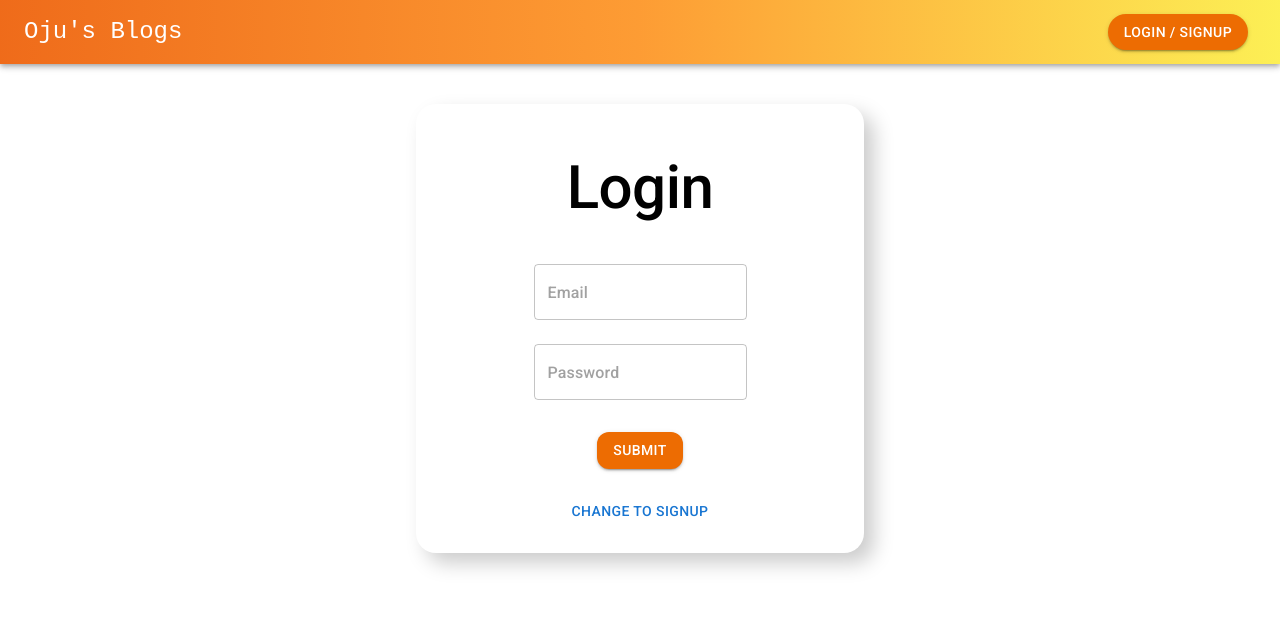
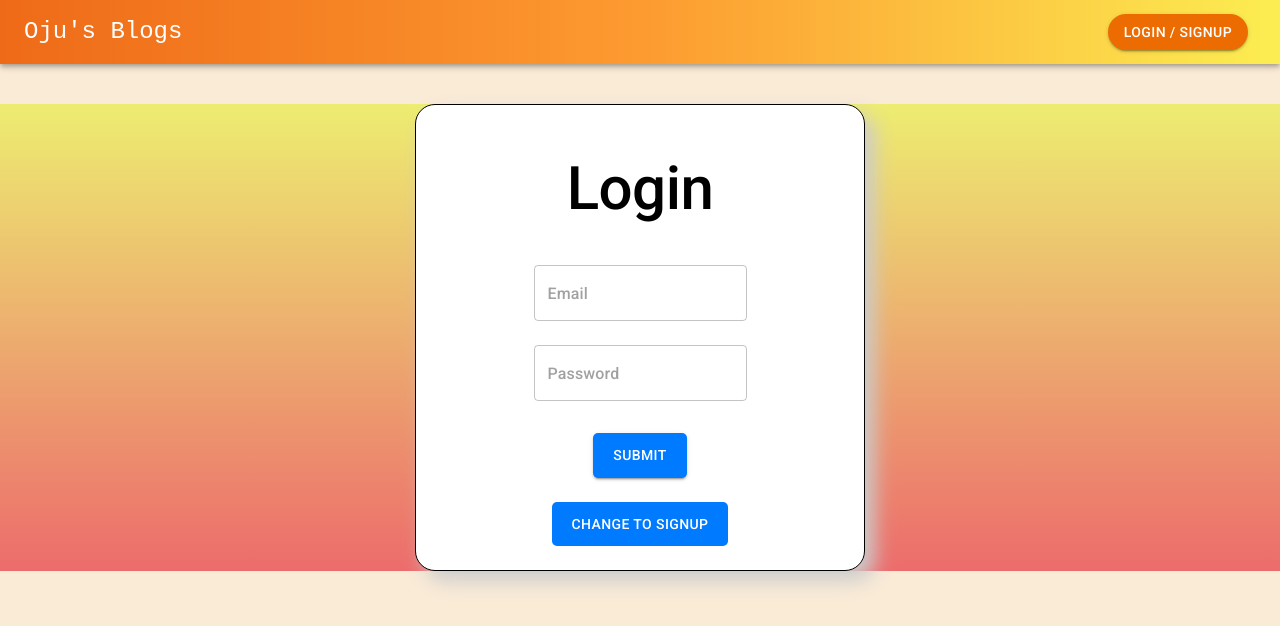
Before and after one commit to ojasaklechayt/Oju-s-Blogs, a React (Create React App) app in the folder Frontend/frontend/: page /auth in a window 1280 px wide. Shown: the top 626 px of the page. Built offline with nearby package versions, Linux system fonts and the light colour scheme.

Commit message:
feat:improved ui for signup and login

```diff
--- a/Frontend/frontend/src/components/Auth.js
+++ b/Frontend/frontend/src/components/Auth.js
@@ -4,6 +4,28 @@ import axios from "axios";
 import { useDispatch } from "react-redux";
 import { authActions } from "../store";
 import { useNavigate } from "react-router-dom";
+
+const containerStyle = {
+  backgroundImage:'linear-gradient(180deg, rgb(237, 237, 113), rgb(236, 108, 108))'
+};
+
+const customButtonStyle = {
+  padding: '10px 20px',
+  background: '#007bff',
+  color: '#fff',
+  border: 'none',
+  borderRadius: '5px',
+  cursor: 'pointer',
+  transition: 'box-shadow 0.13s ease',
+};
+
+const customButtonHoverStyle = {
+  '&:hover': {
+    boxShadow: '0 0 10px rgba(0, 0, 0, 0.3)',
+    backgroundColor: 'orange',
+  },
+};
+
 
 const Auth = () => {
   const naviagte = useNavigate();
@@ -50,7 +72,7 @@ const Auth = () => {
     }
   };
   return (
-    <div>
+    <div style={containerStyle}>
       <form onSubmit={handleSubmit}>
         <Box
           maxWidth={400}
@@ -63,6 +85,9 @@ const Auth = () => {
           margin="auto"
           marginTop={5}
           borderRadius={5}
+         backgroundColor="white"
+
+          border='1px solid black'
         >
           <Typography variant="h2" padding={3} textAlign="center">
             {isSignup ? "Signup" : "Login"}
@@ -74,16 +99,20 @@ const Auth = () => {
               value={inputs.name}
               placeholder="Name"
               margin="normal"
+              sx={{ borderColor: 'black', borderRadius: 3 }}
             />
           )}{" "}
+
             <TextField
               name="email"
               onChange={handleChange}
               value={inputs.email}
-            type={"email"}
+              type="email"
               placeholder="Email"
               margin="normal"
+              sx={{ borderColor: 'black', borderRadius: 3 }}
             />
+
           <TextField
             name="password"
             onChange={handleChange}
@@ -91,18 +120,29 @@ const Auth = () => {
             type={"password"}
             placeholder="Password"
             margin="normal"
+            sx={{ borderColor: 'black', borderRadius: 3 }}
           />
           <Button
             type="submit"
             variant="contained"
-            sx={{ borderRadius: 3, marginTop: 3 }}
+            sx={{
+              borderRadius: 3,
+              marginTop: 3,
+              ...customButtonStyle,
+              ...customButtonHoverStyle,
+            }}
             color="warning"
           >
             Submit
           </Button>
           <Button
             onClick={() => setIsSignup(!isSignup)}
-            sx={{ borderRadius: 3, marginTop: 3 }}
+            sx={{
+              borderRadius: 3,
+              marginTop: 3,
+              ...customButtonStyle,
+              ...customButtonHoverStyle,
+            }}
           >
             Change To {isSignup ? "Login" : "Signup"}
           </Button>
--- a/Frontend/frontend/src/index.css
+++ b/Frontend/frontend/src/index.css
@@ -1,4 +1,9 @@
 @import url("https://fonts.googleapis.com/css2?family=Nunito+Sans&family=Roboto:wght@500&display=swap");
+
 * {
   margin: 0;
 }
+
+body {
+  background-color: antiquewhite;
+}
```
Lines whose indentation alone changed are shown as unchanged.
